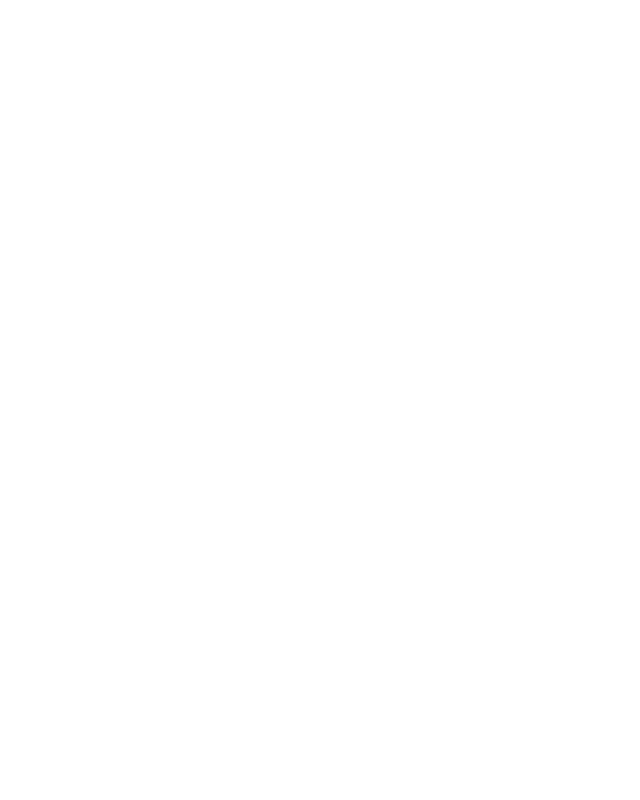
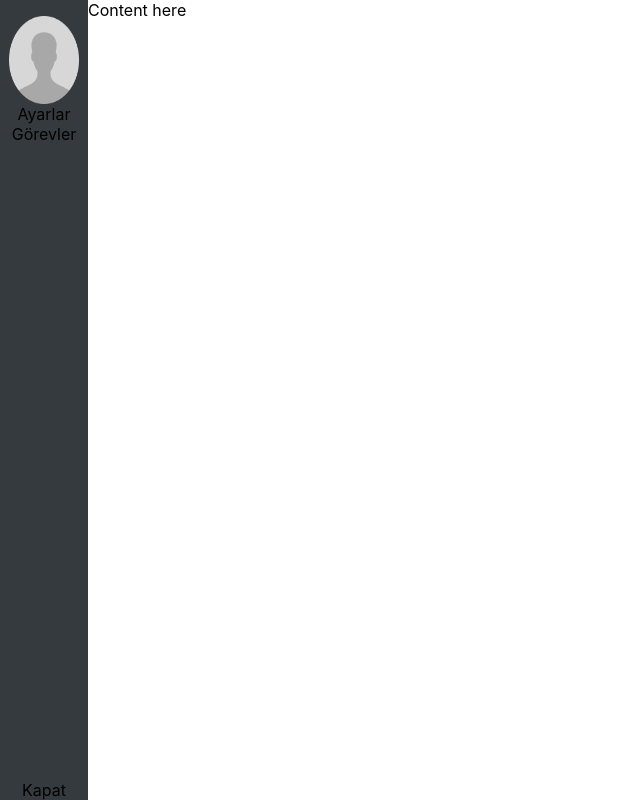
Before and after one commit to brkcrdk/todo, a React (Create React App) app: page / in a window 1280 px wide. Shown: the whole page, without its empty margins (0-640 px from the left). Built offline with nearby package versions, Linux system fonts and the light colour scheme.

Commit message:
Cleaning

```diff
--- a/public/index.html
+++ b/public/index.html
@@ -10,34 +10,18 @@
       content="Web site created using create-react-app"
     />
     <link rel="apple-touch-icon" href="%PUBLIC_URL%/logo192.png" />
-    <!--
-      manifest.json provides metadata used when your web app is installed on a
-      user's mobile device or desktop. See https://developers.google.com/web/fundamentals/web-app-manifest/
-    -->
+
     <link rel="manifest" href="%PUBLIC_URL%/manifest.json" />
-    <!--
-      Notice the use of %PUBLIC_URL% in the tags above.
-      It will be replaced with the URL of the `public` folder during the build.
-      Only files inside the `public` folder can be referenced from the HTML.
 
-      Unlike "/favicon.ico" or "favicon.ico", "%PUBLIC_URL%/favicon.ico" will
-      work correctly both with client-side routing and a non-root public URL.
-      Learn how to configure a non-root public URL by running `npm run build`.
-    -->
     <title>React App</title>
   </head>
   <body>
     <noscript>You need to enable JavaScript to run this app.</noscript>
     <div id="root"></div>
-    <!--
-      This HTML file is a template.
-      If you open it directly in the browser, you will see an empty page.
 
-      You can add webfonts, meta tags, or analytics to this file.
-      The build step will place the bundled scripts into the <body> tag.
-
-      To begin the development, run `npm start` or `yarn start`.
-      To create a production bundle, use `npm run build` or `yarn build`.
-    -->
+    <script
+      src="https://kit.fontawesome.com/601de1ad26.js"
+      crossorigin="anonymous"
+    ></script>
   </body>
 </html>
--- a/src/Components/Main/Main.jsx
+++ b/src/Components/Main/Main.jsx
@@ -30,6 +30,7 @@ const Main = () => {
     <div id="main-container">
       <Sidebar />
       <span onClick={handleToggle}>X</span>
+      <div>Content here</div>
     </div>
   );
 };
--- a/src/Components/Sidebar/sidebar.scss
+++ b/src/Components/Sidebar/sidebar.scss
@@ -9,6 +9,9 @@
   height: 100vh;
   max-width: 0;
   transition: max-width 0.5s;
+  @include mobileTablet {
+    max-width: 7em;
+  }
   li {
     list-style-type: none;
     display: flex;
```
